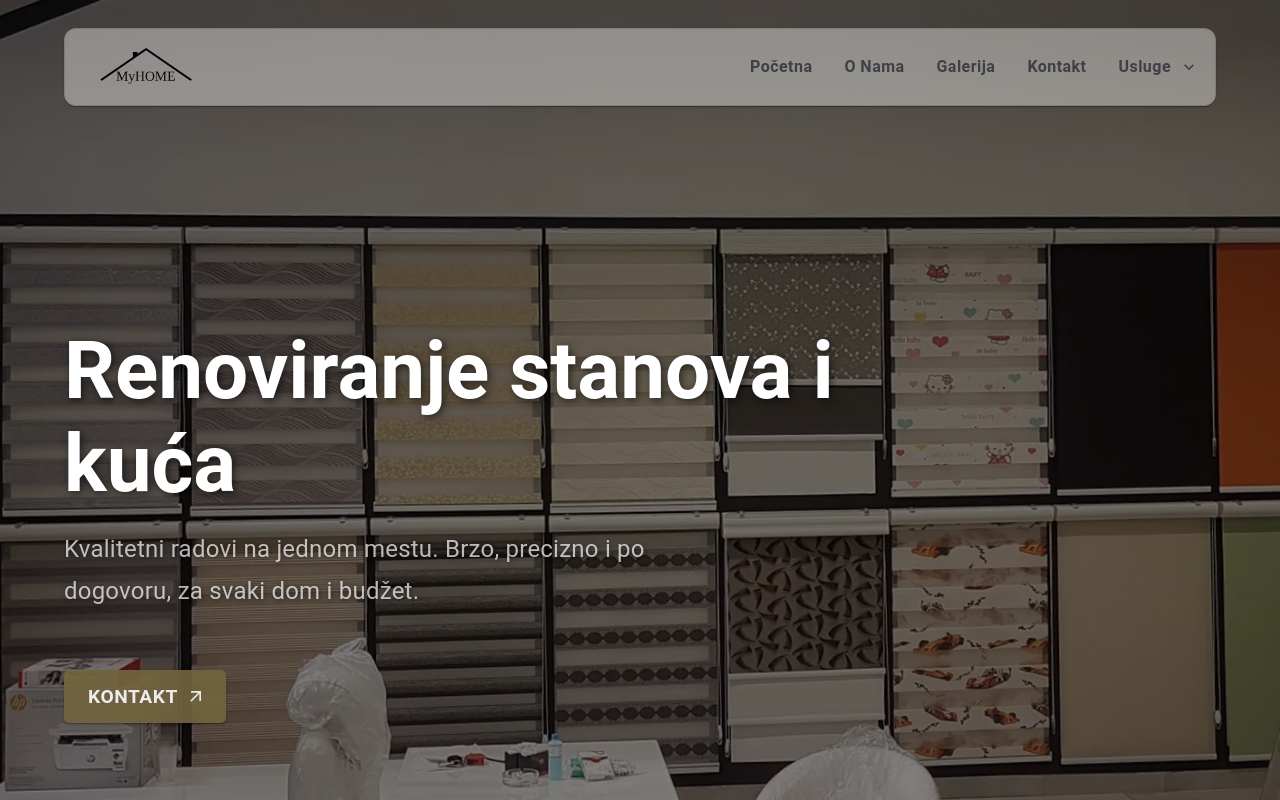
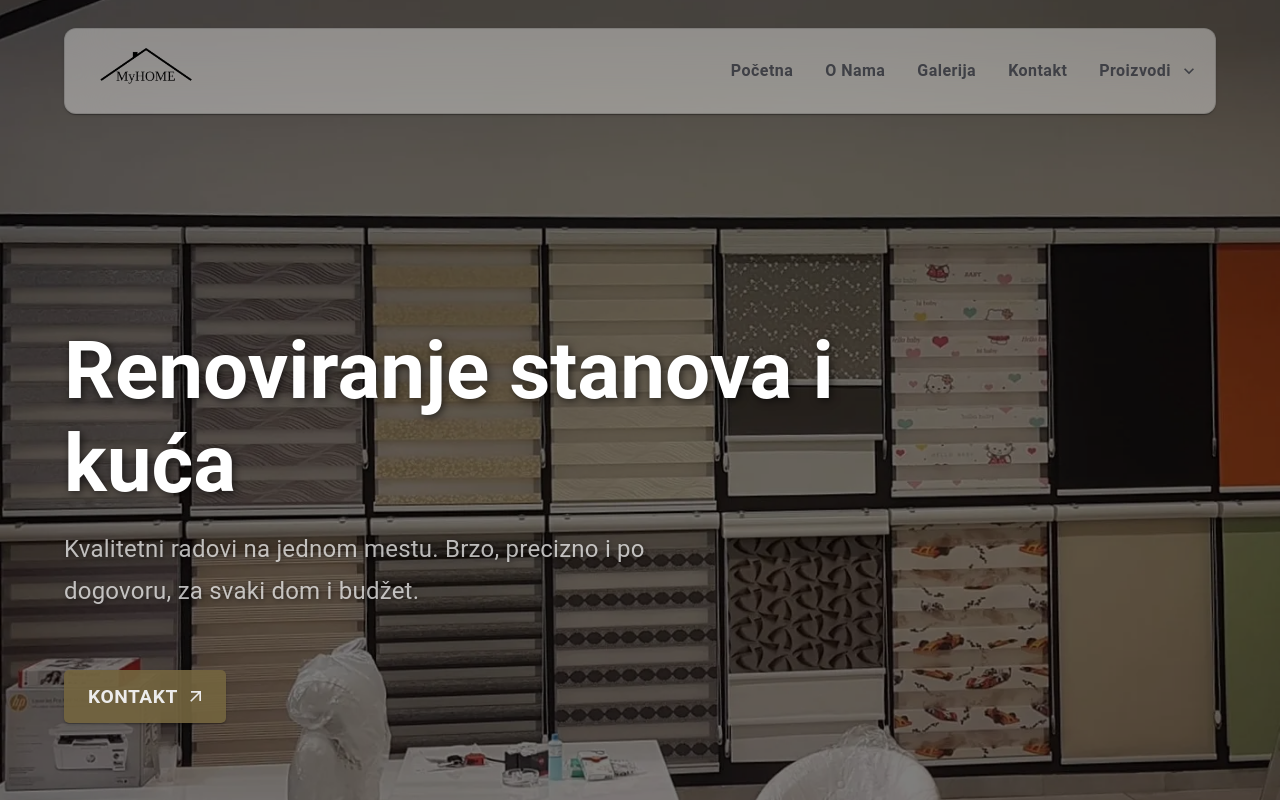
Before and after one commit to tile-b/my-home, a React (Create React App) app: page /products/ograde in a window 1280 px wide. Shown: the top 800 px of the page. Built offline with nearby package versions, Linux system fonts and the light colour scheme.

Commit message:
finishing estetics, starting navigation

```diff
--- a/package.json
+++ b/package.json
@@ -19,6 +19,7 @@
     "react": "^18.3.1",
     "react-dom": "^18.3.1",
     "react-intersection-observer": "^9.16.0",
+    "react-router-dom": "^6.30.0",
     "react-scripts": "5.0.1",
     "sass": "^1.86.3",
     "swiper": "^11.2.6",
--- a/src/components/AppBar/AppAppBar.js
+++ b/src/components/AppBar/AppAppBar.js
@@ -36,7 +36,11 @@ import handrail from '../icons/handrail.png';
 import net from '../icons/net.png';
 import pvc from '../icons/pvc.png';
 import plus from '../icons/plus.png';
-
+import { motion } from 'framer-motion';
+// Import React Router if using it
+// import { useLocation, useNavigate } from 'react-router-dom';
+// Import Link if using React Router
+// import { Link as RouterLink } from 'react-router-dom';
 
 const StyledMenuList = styled(MenuList)(({ theme }) => ({
   padding: '8px 0', // Increased padding
@@ -98,6 +102,18 @@ const NestedMenuItem = styled(MenuItem)(({ theme }) => ({
 }));
 
 function AppAppBar() {
+  // If using React Router
+  // const location = useLocation();
+  // const navigate = useNavigate();
+
+  // When using with React context for refs
+  // const { homeRef, aboutRef, contactRef } = React.useContext(NavigationContext);
+
+  // Or create refs directly if not using context
+  const homeRef = React.useRef(null);
+  const aboutRef = React.useRef(null);
+  const contactRef = React.useRef(null);
+
   const [open, setOpen] = React.useState(false);
   const [openPopper, setOpenPopper] = React.useState(false);
   const [anchorEl, setAnchorEl] = React.useState(null);
@@ -145,24 +161,100 @@ function AppAppBar() {
     setMobileUslugeOpen(!mobileUslugeOpen);
   };
 
-  const navItems = ['Početna', 'O Nama', 'Galerija', 'Kontakt'];
-
-  // Zavjese submenu items
-  const zavjeseItems = [
-    'Zebra zavjese',
-    'Trakaste zavjese',
-    'Panel zavjese',
-    'Paravan-Zavjese'
+  // Navigation items with their corresponding routes/refs and navigation behavior
+  const navItems = [
+    {
+      text: 'Početna',
+      path: '/',
+      ref: homeRef,
+      action: () => {
+        // Check if we're already on the home page
+        if (window.location.pathname === '/' || window.location.pathname === '') {
+          // Already on home page, just scroll to top
+          window.scrollTo({ top: 0, behavior: 'smooth' });
+        } else {
+          // On a different page, navigate to home
+          window.location.href = '/';
+        }
+      }
+    },
+    {
+      text: 'O Nama',
+      path: '/',
+      ref: aboutRef,
+      action: () => {
+        // If on home page, scroll to section
+        if (window.location.pathname === '/' || window.location.pathname === '') {
+          if (aboutRef?.current) {
+            aboutRef.current.scrollIntoView({ behavior: 'smooth', block: 'start' });
+          }
+        } else {
+          // Navigate to home and add hash for the section
+          window.location.href = '/#about';
+        }
+      }
+    },
+    {
+      text: 'Galerija',
+      path: '/galerija',
+      ref: null,
+      action: () => {
+        // Always navigate to gallery page
+        window.location.href = '/galerija';
+      }
+    },
+    {
+      text: 'Kontakt',
+      path: '/',
+      ref: contactRef,
+      action: () => {
+        // If on home page, scroll to section
+        if (window.location.pathname === '/' || window.location.pathname === '') {
+          if (contactRef?.current) {
+            contactRef.current.scrollIntoView({ behavior: 'smooth', block: 'start' });
+          }
+        } else {
+          // Navigate to home and add hash for the section
+          window.location.href = '/#contact';
+        }
+      }
+    }
   ];
 
-  // Usluge submenu items (other than Zavjese)
+  // Handle navigation for nav items
+  const handleNavigation = (item) => {
+    if (item && item.action) {
+      item.action();
+      // Close mobile menu if open
+      if (open) toggleDrawer(false)();
+    }
+  };
+
+  // Navigate to route function (for multi-page items like product pages)
+  const navigateToRoute = (path) => {
+    // For simple HTML navigation:
+    window.location.href = path;
+
+    // Close mobile menu if open
+    if (open) toggleDrawer(false)();
+  };
+
+  // Zavjese submenu items with their routes
+  const zavjeseItems = [
+    { text: 'Zebra zavjese', path: '/products/zebra-zavjese' },
+    { text: 'Trakaste zavjese', path: '/products/trakaste-zavjese' },
+    { text: 'Panel zavjese', path: '/products/panel-zavjese' },
+    { text: 'Paravan-Zavjese', path: '/products/paravan-zavjese' }
+  ];
+
+  // Usluge submenu items (other than Zavjese) with their routes
   const otherUslugeItems = [
-    { text: 'PVC Stolarija', icon:  <img src={pvc} alt="Z" width="38" height="38" style={{paddingRight: '10px'}}/> },
-    { text: 'Tepisi', icon: <img src={carpet} alt="Z" width="38" height="38" style={{paddingRight: '10px'}}/>  },
-    { text: 'Zaluzine', icon: <img src={blinds} alt="Z" width="38" height="38" style={{paddingRight: '10px'}}/>  },
-    { text: 'Ograde', icon: <img src={handrail} alt="Z" width="38" height="38" style={{paddingRight: '10px'}}/>  },
-    { text: 'Komarnici', icon: <img src={net} alt="Z" width="38" height="38" style={{paddingRight: '10px'}}/>  },
-    { text: 'Ostalo', icon: <img src={plus} alt="Z" width="38" height="38" style={{paddingRight: '10px'}}/>  }
+    { text: 'PVC Stolarija', path: '/products/pvc-stolarija', icon: <img src={pvc} alt="Z" width="38" height="38" style={{paddingRight: '10px'}}/> },
+    { text: 'Tepisi', path: '/products/tepisi', icon: <img src={carpet} alt="Z" width="38" height="38" style={{paddingRight: '10px'}}/> },
+    { text: 'Zaluzine', path: '/products/zaluzine', icon: <img src={blinds} alt="Z" width="38" height="38" style={{paddingRight: '10px'}}/> },
+    { text: 'Ograde', path: '/products/ograde', icon: <img src={handrail} alt="Z" width="38" height="38" style={{paddingRight: '10px'}}/> },
+    { text: 'Komarnici', path: '/products/komarnici', icon: <img src={net} alt="Z" width="38" height="38" style={{paddingRight: '10px'}}/> },
+    { text: 'Ostalo', path: '/products/ostalo', icon: <img src={plus} alt="Z" width="38" height="38" style={{paddingRight: '10px'}}/> }
   ];
 
   return (
@@ -196,6 +288,14 @@ function AppAppBar() {
                 },
               }}
             >
+              <motion.div
+                initial={{ opacity: 0, scale: 0 }}
+                animate={{ opacity: 1, scale: 1 }}
+                transition={{
+                    duration: 0.4,
+                    scale: { type: "spring", visualDuration: 0.4, bounce: 0.5 },
+                }}
+              >
                 <img
                   src={logo}
                   alt="Logo"
@@ -205,6 +305,7 @@ function AppAppBar() {
                     cursor: 'pointer',
                   }}
                 />
+              </motion.div>
             </Button>
           </Box>
 
@@ -214,15 +315,15 @@ function AppAppBar() {
               display: { xs: 'none', md: 'flex' },
               gap: 2,
               alignItems: 'center',
-
             }}
           >
             {/* Regular nav items */}
-            {navItems.map((item, index) => (
+            {navItems.map((item) => (
               <Button
-                key={item}
+                key={item.text}
                 variant="text"
                 size="medium"
+                onClick={() => handleNavigation(item)}
                 sx={{
                   fontSize: '1rem',
                   color: '#3f4046',
@@ -233,7 +334,7 @@ function AppAppBar() {
                   fontWeight: 'bold',
                 }}
               >
-                {item}
+                {item.text}
               </Button>
             ))}
 
@@ -258,7 +359,7 @@ function AppAppBar() {
                   fontWeight: 'bold',
                 }}
               >
-                Usluge
+                Proizvodi
               </Button>
 
               <Popper
@@ -297,9 +398,16 @@ function AppAppBar() {
 
                           {/* Zavjese submenu items - always visible */}
                           {zavjeseItems.map((subItem, idx) => (
-                            <NestedMenuItem key={idx} onClick={handleClose} disableRipple>
+                            <NestedMenuItem
+                              key={idx}
+                              onClick={() => {
+                                handleClose();
+                                navigateToRoute(subItem.path);
+                              }}
+                              disableRipple
+                            >
                               <ArrowRightIcon sx={{ fontSize: 14 }} />
-                              {subItem}
+                              {subItem.text}
                             </NestedMenuItem>
                           ))}
 
@@ -308,7 +416,14 @@ function AppAppBar() {
 
                           {/* Other items without submenu */}
                           {otherUslugeItems.map((item, idx) => (
-                            <MenuItem key={idx} onClick={handleClose} disableRipple>
+                            <MenuItem
+                              key={idx}
+                              onClick={() => {
+                                handleClose();
+                                navigateToRoute(item.path);
+                              }}
+                              disableRipple
+                            >
                               {item.icon}
                               {item.text}
                             </MenuItem>
@@ -346,8 +461,12 @@ function AppAppBar() {
 
                 {/* Navigation items */}
                 {navItems.map((item) => (
-                  <MenuItem key={item} sx={{ fontWeight: 'bold' }}>
-                    {item}
+                  <MenuItem
+                    key={item.text}
+                    sx={{ fontWeight: 'bold' }}
+                    onClick={() => handleNavigation(item)}
+                  >
+                    {item.text}
                   </MenuItem>
                 ))}
 
@@ -360,7 +479,7 @@ function AppAppBar() {
                     backgroundColor: mobileUslugeOpen ? 'rgba(0, 0, 0, 0.04)' : 'transparent'
                   }}
                 >
-                  <Box sx={{fontWeight: 'bold', color: '#545559'}}>Usluge</Box>
+                  <Box sx={{fontWeight: 'bold', color: '#545559'}}>Proizvodi</Box>
                   {mobileUslugeOpen ? <ExpandLessIcon /> : <ExpandMoreIcon />}
                 </MenuItem>
 
@@ -390,12 +509,16 @@ function AppAppBar() {
                           fontSize: '0.85rem',
                           minHeight: '32px'
                         }}
+                        onClick={() => {
+                          toggleDrawer(false)();
+                          navigateToRoute(subItem.path);
+                        }}
                       >
                         <ListItemIcon sx={{ minWidth: '36px' }}>
                           <ArrowRightIcon sx={{ fontSize: 14 }} />
                         </ListItemIcon>
                         <ListItemText
-                          primary={subItem}
+                          primary={subItem.text}
                           primaryTypographyProps={{
                             fontSize: '0.85rem'
                           }}
@@ -409,6 +532,10 @@ function AppAppBar() {
                         key={index}
                         sx={{
                           pl: 4,
+                        }}
+                        onClick={() => {
+                          toggleDrawer(false)();
+                          navigateToRoute(item.path);
                         }}
                       >
                         <ListItemIcon sx={{ minWidth: '36px' }}>
--- a/src/components/Proizvodi.js
+++ b/src/components/Proizvodi.js
@@ -77,7 +77,7 @@ function ProductShowcase() {
         <motion.ul
           initial={{ opacity: 0 }}
           whileInView={{ opacity: 1 }}
-          viewport={{ once: true, amount: 0.3 }}
+          viewport={{ once: true, amount: 0.1 }}
           transition={{duration: 0.5 }}
           style={{
             display: 'flex',
@@ -94,8 +94,8 @@ function ProductShowcase() {
   key={product.id}
   initial={{ y: 20, opacity: 0 }}
   whileInView={{ y: 0, opacity: 1 }}
-  viewport={{ once: true, amount: 0.3 }}
-  transition={{ delay: index * 0.3, type: 'spring', stiffness: 100 }}
+  viewport={{ once: false, amount: 0.3 }}
+  transition={{ delay: index * 0.2, type: 'spring', stiffness: 100 }}
   style={{ listStyle: 'none' }}
 >
 
```
Also changed, not shown: src/components/KakoDoNas.js (+18 -5 lines), src/components/Kontakt.js (+7 -1 lines), 1 other file (tests, documents, lock files or other folders). Lines whose indentation alone changed are shown as unchanged.
